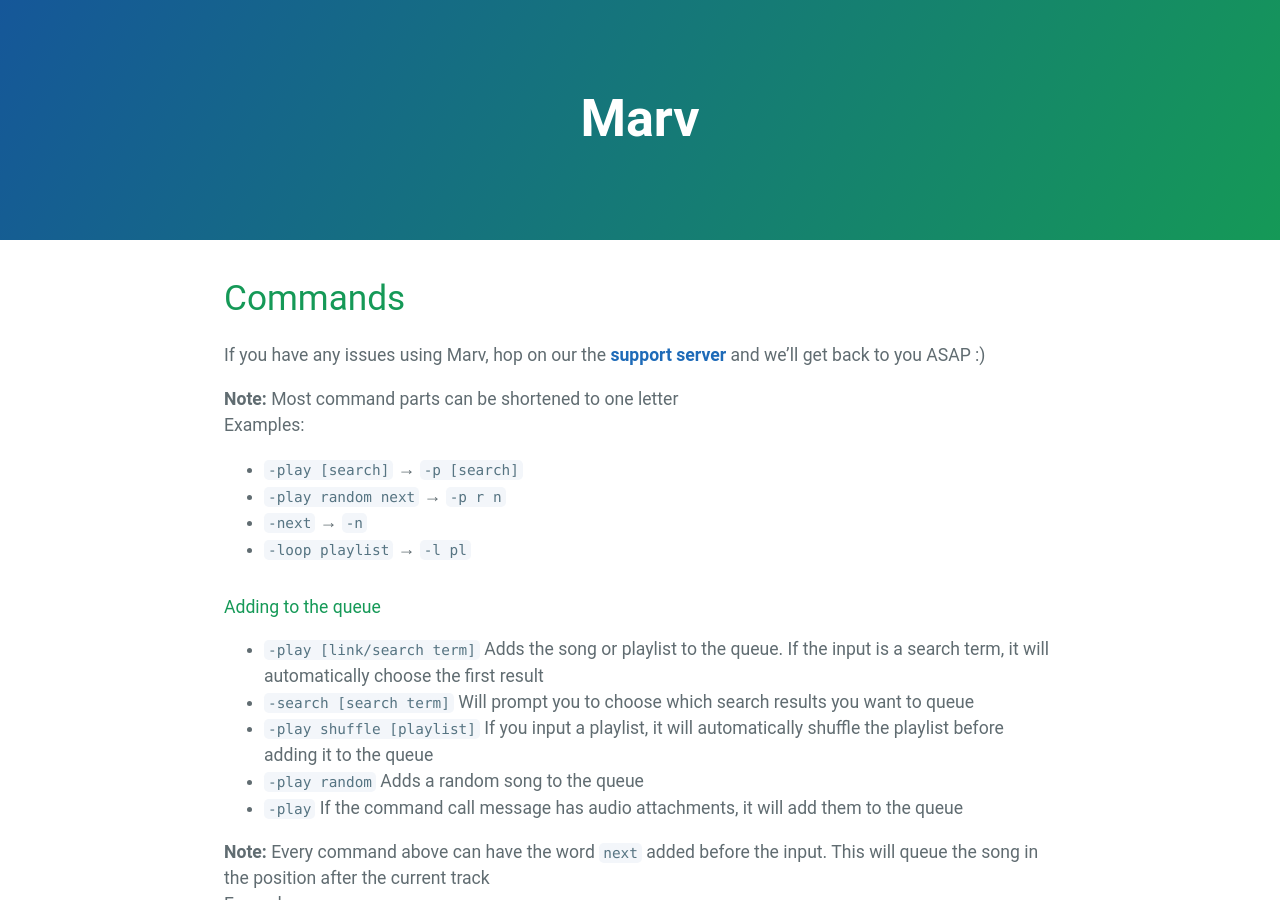
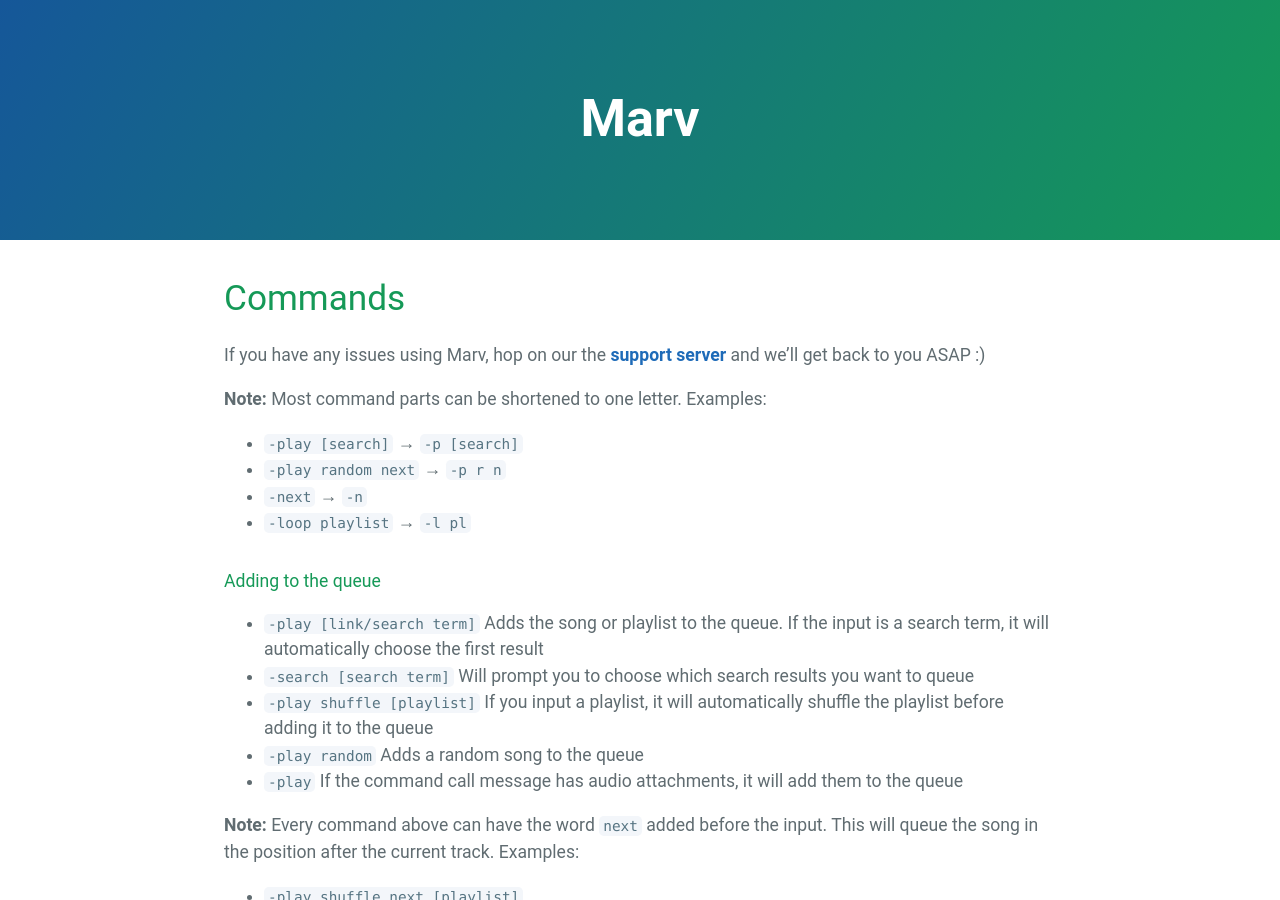
Before and after one commit to mymindishazel/marv-docs, a Jekyll site: the page built from commands.md, in a window 1280 px wide and 900 px high. Built offline with Jekyll 4.4.1, drawn with Linux system fonts in a browser that asks for light colours; our own code applies the rules of GitHub Pages for plain Markdown files.

Commit message:
Update commands.md

```diff
--- a/commands.md
+++ b/commands.md
@@ -2,8 +2,7 @@
 
 If you have any issues using Marv, hop on our the [**support server**](https://discord.gg/WmDyx7C) and we'll get back to you ASAP :)
 
-**Note:** Most command parts can be shortened to one letter
-<br>Examples:
+**Note:** Most command parts can be shortened to one letter. Examples:
 - `-play [search]` → `-p [search]`
 - `-play random next` → `-p r n`
 - `-next` → `-n`
@@ -17,7 +16,7 @@ If you have any issues using Marv, hop on our the [**support server**](https://d
 * `-play random` Adds a random song to the queue
 * `-play` If the command call message has audio attachments, it will add them to the queue
 
-**Note:** Every command above can have the word `next` added before the input. This will queue the song in the position after the current track<br>Examples:
+**Note:** Every command above can have the word `next` added before the input. This will queue the song in the position after the current track. Examples:
 - `-play shuffle next [playlist]`
 - `-play next [song]`
 - `-play random next`
```
